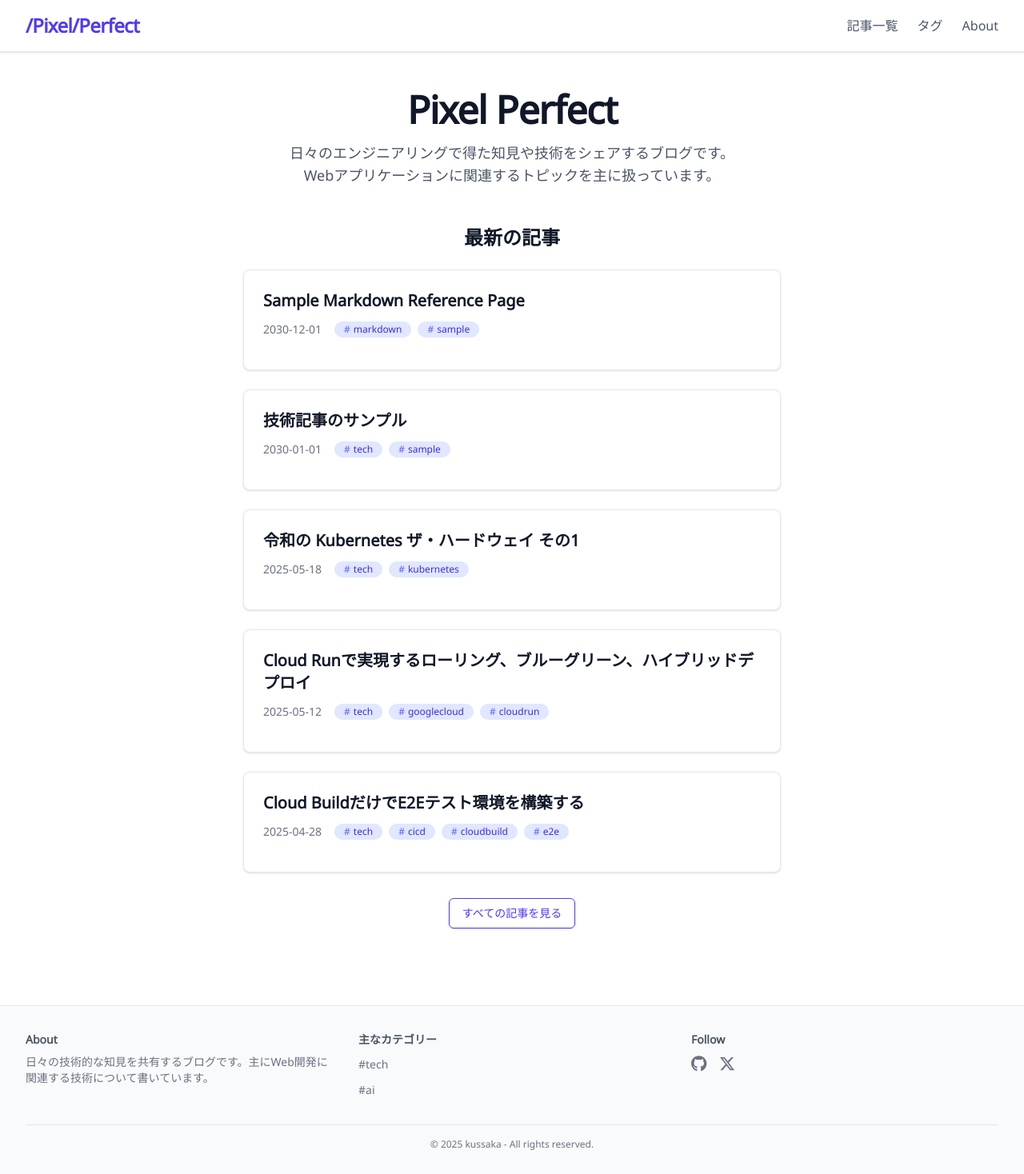
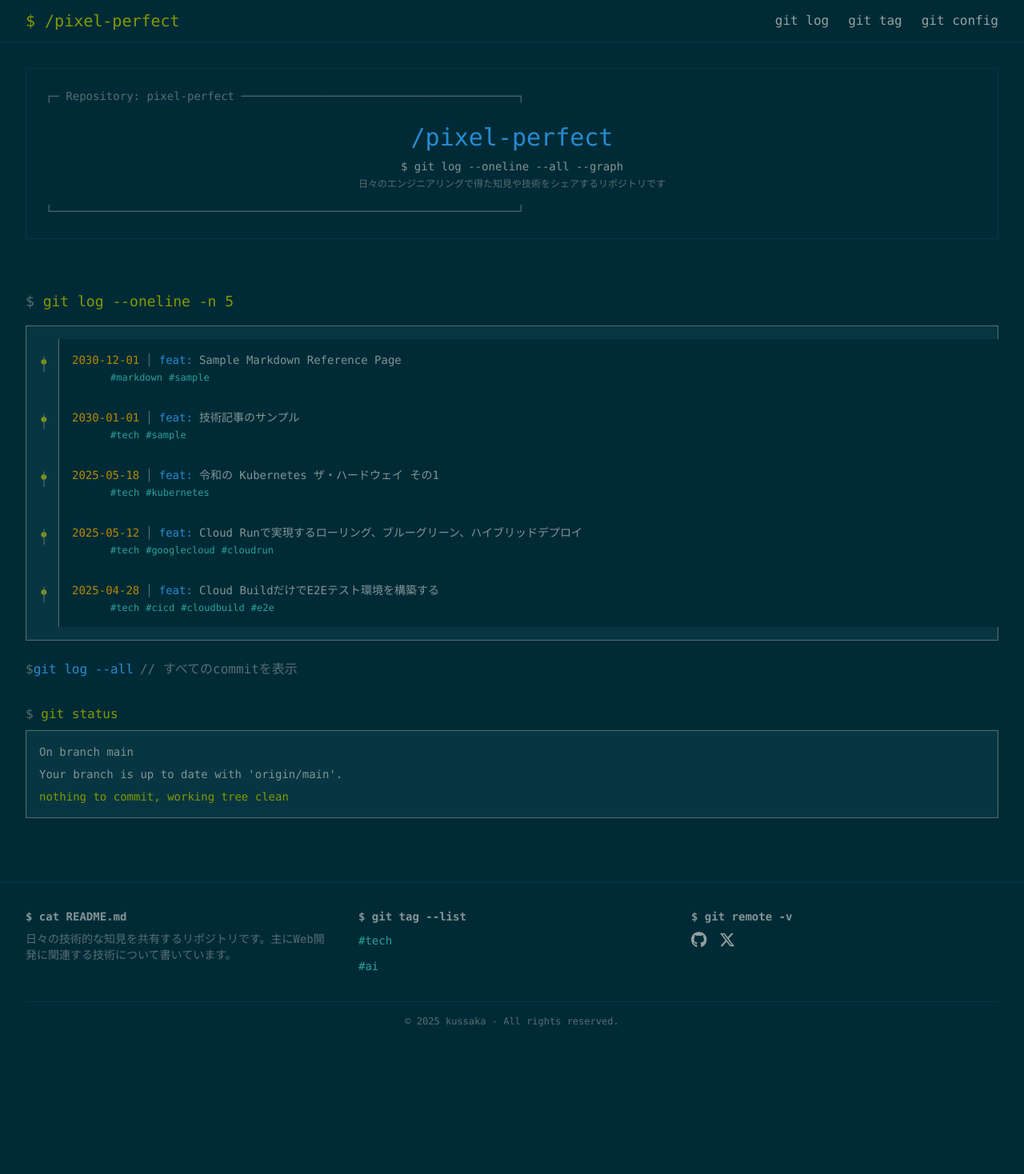
Before and after one commit to k65miyazakiy/blog-pixel-perfect, a Next.js app: page / in a window 1280 px wide. Shown: the top 1468 px of the page at 80% size. After the commit the page ends 1317 px from the top, so only its background shows below. Built offline with nearby package versions, Linux system fonts and the light colour scheme.

Commit message:
Solarizedテーマの作成中

```diff
--- a/src/app/components/ArticleListCard.tsx
+++ b/src/app/components/ArticleListCard.tsx
@@ -7,27 +7,22 @@ export const ArticleListCard = (props: ArticleMeta) => {
   const router = useRouter();
   return (
     <article
-      className={`w-full max-w-2xl rounded-lg border border-gray-200 bg-white p-6 shadow-sm transition-all duration-300 hover:shadow-md ${props.slug && "cursor-pointer"}`}
+      className={`commit-line w-full bg-solarized-dark p-4 transition-all duration-300 hover:bg-solarized-darker ${props.slug && "cursor-pointer"} ml-6 border-l border-solarized-muted`}
       onClick={() => {
         if (props.slug) router.push(`/posts/${props.slug.replace(/^\//, "")}`);
         return;
       }}
     >
-      <h1 className="mb-3 text-xl font-bold text-gray-900 transition-colors duration-300 hover:text-indigo-600">
-        {props.title}
-      </h1>
-      <div className="mb-4 flex items-center gap-4">
-        <span className="text-sm font-medium text-gray-500">
-          <time dateTime={props.createdAt}>{props.createdAt}</time>
+      <div className="font-mono text-sm">
+        <span className="text-solarized-yellow">{props.createdAt}</span>
+        <span className="mx-2 text-solarized-muted">│</span>
+        <span className="text-solarized-blue">feat:</span>
+        <span className="ml-2 text-solarized-text hover:text-solarized-light transition-colors">
+          {props.title}
         </span>
-        {props.updatedAt && props.updatedAt !== props.createdAt && (
-          <span className="text-sm text-gray-500">
-            <span className="font-medium">更新日:</span> {props.updatedAt}
-          </span>
-        )}
-        <span className="text-sm text-gray-600">
-          <Tags tags={props.tags} enableLink={true} />
-        </span>
+      </div>
+      <div className="mt-1 ml-12 font-mono text-sm">
+        <Tags tags={props.tags} enableLink={true} />
       </div>
     </article>
   );
--- a/src/app/components/Footer.tsx
+++ b/src/app/components/Footer.tsx
@@ -6,25 +6,25 @@ export const Footer = () => {
   const year = new Date().getFullYear();
 
   return (
-    <footer className="mt-12 border-t border-gray-200 bg-gray-50">
+    <footer className="mt-12 border-t border-solarized-darker bg-solarized-dark">
       <div className="mx-auto max-w-7xl px-4 py-8 sm:px-6 lg:px-8">
         <div className="grid grid-cols-1 gap-8 md:grid-cols-3">
           <div>
-            <h3 className="text-sm font-semibold text-gray-600">About</h3>
-            <p className="mt-2 text-sm text-gray-500">
-              日々の技術的な知見を共有するブログです。主にWeb開発に関連する技術について書いています。
+            <h3 className="text-sm font-semibold text-solarized-text font-mono">$ cat README.md</h3>
+            <p className="mt-2 text-sm text-solarized-muted">
+              日々の技術的な知見を共有するリポジトリです。主にWeb開発に関連する技術について書いています。
             </p>
           </div>
 
           <div>
-            <h3 className="text-sm font-semibold text-gray-600">
-              主なカテゴリー
+            <h3 className="text-sm font-semibold text-solarized-text font-mono">
+              $ git tag --list
             </h3>
             <ul className="mt-2 space-y-2">
               <li>
                 <Link
                   href="/tags/tech"
-                  className="text-sm text-gray-500 transition-colors duration-300 hover:text-indigo-600"
+                  className="text-sm text-solarized-cyan transition-colors duration-300 hover:text-solarized-blue font-mono"
                 >
                   #tech
                 </Link>
@@ -32,7 +32,7 @@ export const Footer = () => {
               <li>
                 <Link
                   href="/tags/ai"
-                  className="text-sm text-gray-500 transition-colors duration-300 hover:text-indigo-600"
+                  className="text-sm text-solarized-cyan transition-colors duration-300 hover:text-solarized-blue font-mono"
                 >
                   #ai
                 </Link>
@@ -41,11 +41,11 @@ export const Footer = () => {
           </div>
 
           <div>
-            <h3 className="text-sm font-semibold text-gray-600">Follow</h3>
+            <h3 className="text-sm font-semibold text-solarized-text font-mono">$ git remote -v</h3>
             <div className="mt-2 flex space-x-4">
               <a
                 href="https://github.com/k65miyazakiy"
-                className="text-gray-500 transition-colors duration-300 hover:text-gray-900"
+                className="text-solarized-light transition-colors duration-300 hover:text-solarized-blue"
                 target="_blank"
                 rel="noopener noreferrer"
               >
@@ -53,7 +53,7 @@ export const Footer = () => {
               </a>
               <a
                 href="https://twitter.com/kussattenai"
-                className="text-gray-500 transition-colors duration-300 hover:text-blue-400"
+                className="text-solarized-light transition-colors duration-300 hover:text-solarized-cyan"
                 target="_blank"
                 rel="noopener noreferrer"
               >
@@ -63,8 +63,8 @@ export const Footer = () => {
           </div>
         </div>
 
-        <div className="mt-8 border-t border-gray-200 pt-4">
-          <p className="text-center text-xs text-gray-500">
+        <div className="mt-8 border-t border-solarized-darker pt-4">
+          <p className="text-center text-xs text-solarized-muted font-mono">
             &copy; {year} kussaka - All rights reserved.
           </p>
         </div>
--- a/src/app/components/Header.tsx
+++ b/src/app/components/Header.tsx
@@ -2,23 +2,23 @@ import Link from "next/link";
 
 export const Header = () => {
   return (
-    <header className="border-b border-gray-200 bg-white shadow-sm">
-      <div className="mx-auto flex max-w-7xl items-center justify-between px-4 py-4 sm:px-6 lg:px-8">
-        <div>
-          <span className="text-2xl font-bold tracking-tight text-indigo-600 hover:text-indigo-800 transition-colors duration-300">
-            <Link href="/">/Pixel/Perfect</Link>
+    <header className="border-b border-solarized-darker bg-solarized-dark">
+      <div className="mx-auto flex max-w-7xl items-center justify-between px-4 py-3 sm:px-6 lg:px-8">
+        <div className="font-mono">
+          <span className="text-xl font-medium text-solarized-green hover:text-solarized-blue transition-colors duration-300">
+            <Link href="/">$ /pixel-perfect</Link>
           </span>
         </div>
-        <nav>
+        <nav className="font-mono">
           <ul className="flex space-x-6">
             <li>
-              <Link className="text-gray-600 hover:text-indigo-600 transition-colors duration-300" href="/allposts">記事一覧</Link>
+              <Link className="text-solarized-light hover:text-solarized-blue transition-colors duration-300" href="/allposts">git log</Link>
             </li>
             <li>
-              <Link className="text-gray-600 hover:text-indigo-600 transition-colors duration-300" href="/tags">タグ</Link>
+              <Link className="text-solarized-light hover:text-solarized-blue transition-colors duration-300" href="/tags">git tag</Link>
             </li>
             <li>
-              <Link className="text-gray-600 hover:text-indigo-600 transition-colors duration-300" href="/about">About</Link>
+              <Link className="text-solarized-light hover:text-solarized-blue transition-colors duration-300" href="/about">git config</Link>
             </li>
           </ul>
         </nav>
--- a/src/app/components/Tags.tsx
+++ b/src/app/components/Tags.tsx
@@ -10,30 +10,22 @@ export const Tags = ({
 }) => {
   const router = useRouter();
   return tags ? (
-    <ul className="flex flex-wrap gap-2">
+    <span className="flex flex-wrap gap-2">
       {tags.map((tag) => (
-        <li
+        <span
           key={tag}
-          className={`inline-flex items-center rounded-full px-3 py-0.5 text-xs font-medium ${enableLink ? "bg-indigo-100 text-indigo-700 transition-colors duration-300 hover:bg-indigo-200" : "bg-gray-100 text-gray-700"}`}
+          className={`font-mono text-xs ${enableLink ? "text-solarized-cyan cursor-pointer hover:text-solarized-blue transition-colors duration-300" : "text-solarized-muted"}`}
           onClick={(e) => {
-            e.stopPropagation();
-            router.push(`/tags/${tag}`);
+            if (enableLink) {
+              e.stopPropagation();
+              router.push(`/tags/${tag}`);
+            }
           }}
         >
-          {enableLink ? (
-            <div className="flex cursor-pointer items-center">
-              <span className="mr-1 text-indigo-500">#</span>
-              {tag}
-            </div>
-          ) : (
-            <span>
-              <span className="mr-1 text-gray-500">#</span>
-              {tag}
-            </span>
-          )}
-        </li>
+          #{tag}
+        </span>
       ))}
-    </ul>
+    </span>
   ) : (
     <></>
   );
--- a/src/app/globals.css
+++ b/src/app/globals.css
@@ -1,8 +1,81 @@
 @import "tailwindcss";
+@import url('https://fonts.googleapis.com/css2?family=JetBrains+Mono:wght@400;500;600&display=swap');
+
+@theme {
+  --color-solarized-dark: #002b36;
+  --color-solarized-darker: #073642;
+  --color-solarized-muted: #586e75;
+  --color-solarized-dim: #657b83;
+  --color-solarized-text: #839496;
+  --color-solarized-light: #93a1a1;
+  --color-solarized-lighter: #eee8d5;
+  --color-solarized-lightest: #fdf6e3;
+  --color-solarized-yellow: #b58900;
+  --color-solarized-orange: #cb4b16;
+  --color-solarized-red: #dc322f;
+  --color-solarized-magenta: #d33682;
+  --color-solarized-violet: #6c71c4;
+  --color-solarized-blue: #268bd2;
+  --color-solarized-cyan: #2aa198;
+  --color-solarized-green: #859900;
+
+  --font-family-mono: 'JetBrains Mono', 'Fira Code', 'Monaco', 'Consolas', monospace;
+}
 
 /* ベースフォント・テキスト設定 */
 body {
-  @apply text-gray-800 antialiased;
+  @apply text-solarized-text antialiased bg-solarized-dark;
+}
+
+/* TUI風のボーダー文字 */
+.tui-border {
+  font-family: monospace;
+  color: #586e75;
+}
+
+.tui-box {
+  border: 1px solid #073642;
+  position: relative;
+}
+
+.tui-box::before {
+  content: '┌';
+  position: absolute;
+  top: -1px;
+  left: -1px;
+  background: #002b36;
+  color: #586e75;
+}
+
+.tui-box::after {
+  content: '┐';
+  position: absolute;
+  top: -1px;
+  right: -1px;
+  background: #002b36;
+  color: #586e75;
+}
+
+/* Git log風のコミットライン */
+.commit-line {
+  position: relative;
+}
+
+.commit-line::before {
+  content: '●';
+  position: absolute;
+  left: -1.5rem;
+  color: #859900;
+  font-weight: bold;
+}
+
+.commit-line::after {
+  content: '│';
+  position: absolute;
+  left: -1.45rem;
+  top: 1.2rem;
+  height: 100%;
+  color: #586e75;
 }
 
 /* グラデーションアクセント（ヒーローやセクション区切りなどで利用可能） */
--- a/src/app/layout.tsx
+++ b/src/app/layout.tsx
@@ -4,8 +4,8 @@ import { Header } from "./components/Header";
 import "./globals.css";
 import "./lib/fontawesome";
 
-import { Noto_Sans } from "next/font/google";
-const NotoSans = Noto_Sans({ weight: "400", subsets: ["latin"] });
+import { JetBrains_Mono } from "next/font/google";
+const JetBrainsMono = JetBrains_Mono({ weight: ["400", "500", "600"], subsets: ["latin"] });
 
 export const metadata: Metadata = {
   title: "Pixel Perfect",
@@ -25,7 +25,7 @@ export default function RootLayout({
       <head>
         <link rel="icon" href="/pixel-p-modified.svg" type="image/svg+xml" />
       </head>
-      <body className={NotoSans.className}>
+      <body className={JetBrainsMono.className}>
         <div id="flex-container" className="flex min-h-screen flex-col">
           <Header />
           <div id="expansible-content-container" className="flex-1">
--- a/src/app/page.tsx
+++ b/src/app/page.tsx
@@ -7,61 +7,69 @@ const HOME_POSTS_COUNT = 5;
 export default function Home() {
   const latestPosts = getLatestPostsMeta(HOME_POSTS_COUNT);
   return (
-    <div className="mx-auto max-w-7xl px-4 sm:px-6 lg:px-8">
-      {/* Hero Section */}
-      <div className="my-12 text-center">
-        <h1 className="mb-4 text-4xl font-bold tracking-tight text-gray-900 sm:text-5xl">
-          Pixel Perfect
-        </h1>
-        <p className="mx-auto max-w-2xl text-lg text-gray-600">
-          日々のエンジニアリングで得た知見や技術をシェアするブログです。
-        </p>
-        <p className="mx-auto max-w-2xl text-lg text-gray-600">
-          Webアプリケーションに関連するトピックを主に扱っています。
-        </p>
+    <div className="mx-auto max-w-7xl px-4 sm:px-6 lg:px-8 bg-solarized-dark min-h-screen">
+      {/* Terminal Header */}
+      <div className="py-8 font-mono">
+        <div className="border border-solarized-darker bg-solarized-dark p-6">
+          <div className="mb-2 text-solarized-muted text-sm">
+            ┌─ Repository: pixel-perfect ─────────────────────────────────────────┐
+          </div>
+          <div className="text-center py-4">
+            <h1 className="text-3xl font-medium text-solarized-blue mb-2">
+              /pixel-perfect
+            </h1>
+            <p className="text-solarized-text text-sm mb-1">
+              $ git log --oneline --all --graph
+            </p>
+            <p className="text-solarized-muted text-xs">
+              日々のエンジニアリングで得た知見や技術をシェアするリポジトリです
+            </p>
+          </div>
+          <div className="text-solarized-muted text-sm">
+            └─────────────────────────────────────────────────────────────────────┘
+          </div>
+        </div>
       </div>
 
-      {/* Latest Posts */}
-      <div className="my-12">
-        <h2 className="mb-6 text-center text-2xl font-bold text-gray-900">
-          最新の記事
-        </h2>
-        <ul className="space-y-6">
-          {latestPosts.map((post) => (
-            <li key={post.slug} className="flex justify-center">
-              <div className="w-full max-w-2xl">
-                <ArticleListCard {...post.frontMatter} slug={post.slug} />
-              </div>
-            </li>
-          ))}
-        </ul>
-        <div className="mt-8 text-center">
+      {/* Recent Commits Section */}
+      <div className="my-8">
+        <div className="font-mono text-lg text-solarized-green mb-4">
+          <span className="text-solarized-muted">$ </span>
+          <span className="text-solarized-green">git log --oneline -n {HOME_POSTS_COUNT}</span>
+        </div>
+
+        <div className="bg-solarized-darker border border-solarized-muted p-4">
+          <div className="space-y-0">
+            {latestPosts.map((post, index) => (
+              <ArticleListCard key={post.slug} {...post.frontMatter} slug={post.slug} />
+            ))}
+          </div>
+        </div>
+
+        <div className="mt-6 font-mono">
           <Link
             href="/allposts"
-            className="inline-flex items-center rounded-md border border-indigo-600 px-4 py-2 text-sm font-medium text-indigo-600 shadow-sm transition-colors duration-300 hover:bg-indigo-600 hover:text-white"
+            className="inline-flex items-center text-solarized-blue hover:text-solarized-cyan transition-colors duration-300"
           >
-            すべての記事を見る
+            <span className="text-solarized-muted">$ </span>
+            <span>git log --all</span>
+            <span className="ml-2 text-solarized-muted">// すべてのcommitを表示</span>
           </Link>
         </div>
       </div>
 
-      {/* Featured Content */}
-      {/* <div className="my-12 grid grid-cols-1 gap-8 md:grid-cols-2">
-        <div className="rounded-lg border border-gray-200 bg-white p-6 shadow-sm">
-          <h3 className="mb-4 text-xl font-bold text-gray-900">ノート・スニペット</h3>
-          <p className="mb-4 text-gray-600">便利なコード片や小技のコレクションです。</p>
-          <Link href="/snippets" className="text-sm font-medium text-indigo-600 hover:text-indigo-800 transition-colors duration-300">
-            スニペットを見る →
-          </Link>
+      {/* Status Section */}
+      <div className="my-8 font-mono">
+        <div className="text-solarized-green mb-2">
+          <span className="text-solarized-muted">$ </span>
+          <span>git status</span>
         </div>
-        <div className="rounded-lg border border-gray-200 bg-white p-6 shadow-sm">
-          <h3 className="mb-4 text-xl font-bold text-gray-900">プロジェクト</h3>
-          <p className="mb-4 text-gray-600">過去のプロジェクトや制作物のショーケースです。</p>
-          <Link href="/projects" className="text-sm font-medium text-indigo-600 hover:text-indigo-800 transition-colors duration-300">
-            プロジェクトを見る →
-          </Link>
+        <div className="bg-solarized-darker border border-solarized-muted p-4 text-sm">
+          <div className="text-solarized-text mb-2">On branch main</div>
+          <div className="text-solarized-text mb-2">Your branch is up to date with 'origin/main'.</div>
+          <div className="text-solarized-green">nothing to commit, working tree clean</div>
         </div>
-      </div> */}
+      </div>
     </div>
   );
 }
--- a/tailwind.config.ts
+++ b/tailwind.config.ts
@@ -6,14 +6,5 @@ const config: Config = {
     "./src/components/**/*.{js,ts,jsx,tsx,mdx}",
     "./src/app/**/*.{js,ts,jsx,tsx,mdx}",
   ],
-  theme: {
-    extend: {
-      colors: {
-        background: "var(--background)",
-        foreground: "var(--foreground)",
-      },
-    },
-  },
-  plugins: [],
 };
 export default config;
```
